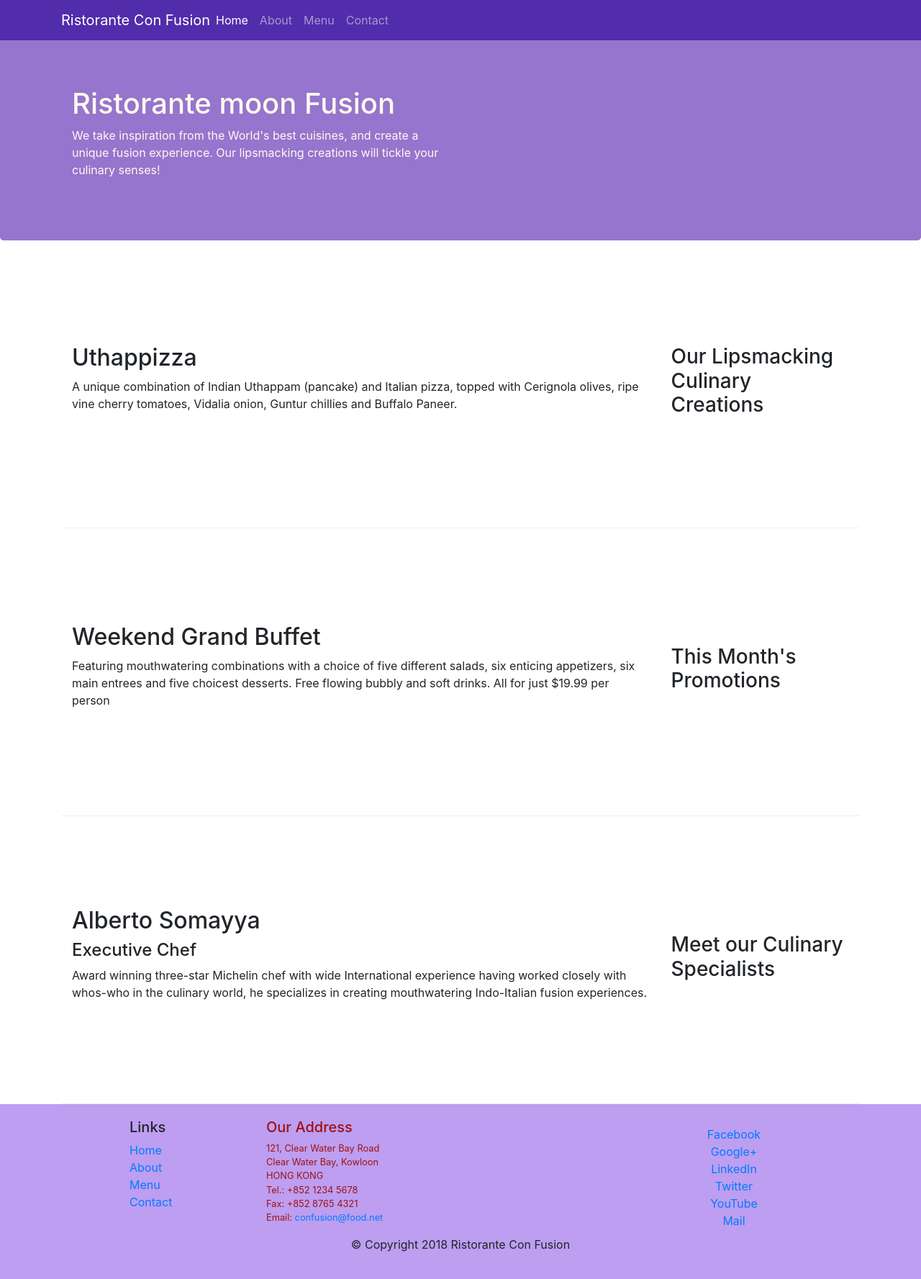
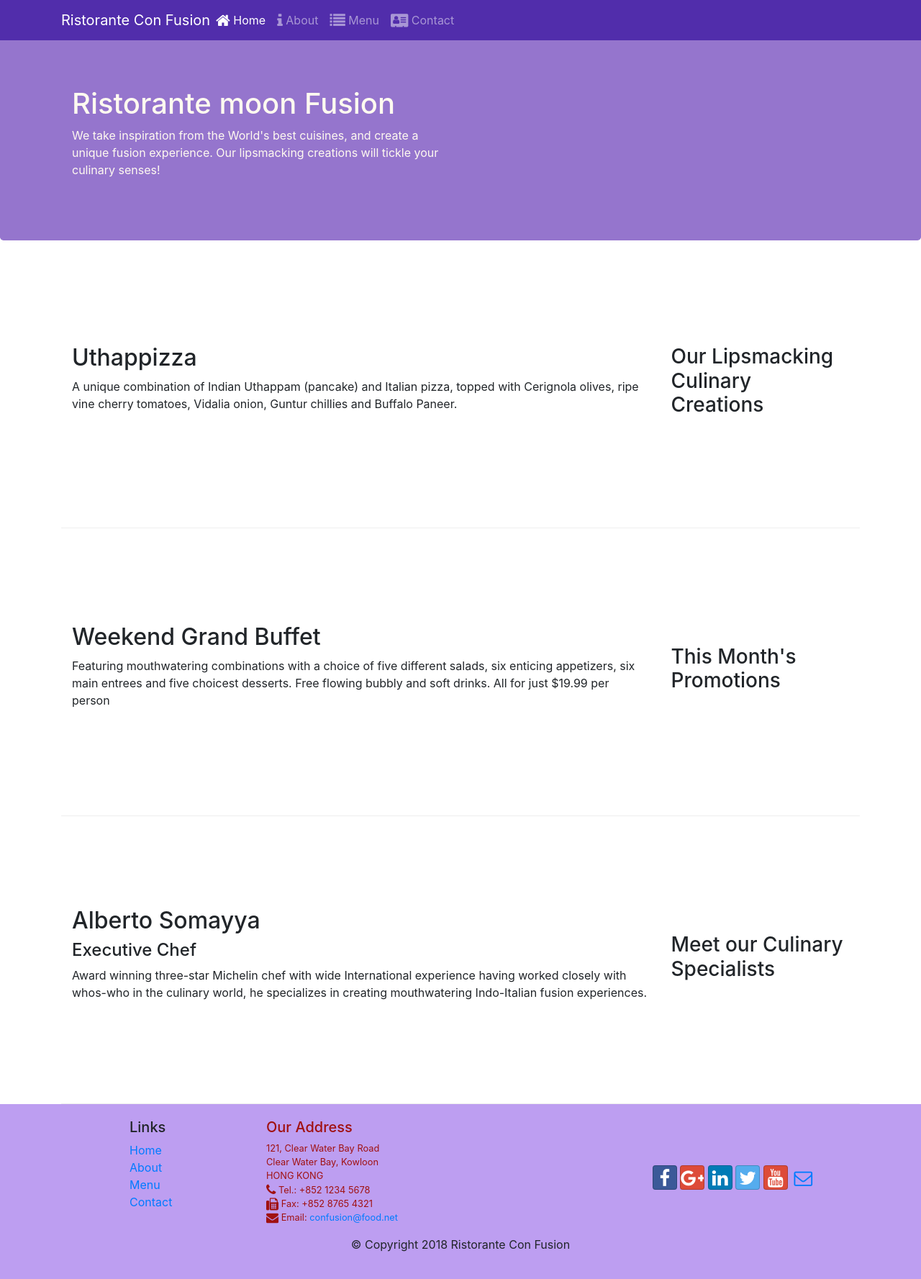
Before and after one commit to shanukrsingh/conFusion, a website: page index.html in a window 1280 px wide. Shown: the whole page at 72% size. Drawn offline with nearby package versions, Linux system fonts and the light colour scheme.

Commit message:
added icon fonts awesome and bootstrap social

```diff
--- a/index.html
+++ b/index.html
@@ -9,6 +9,8 @@
 
     <!-- Bootstrap CSS -->
     <link rel="stylesheet" href="node_modules/bootstrap/dist/css/bootstrap.min.css">
+    <link rel="stylesheet" href="node_modules/font-awesome/css/font-awesome.min.css">
+    <link rel="stylesheet" href="node_modules/bootstrap-social/bootstrap-social.css">
     <link rel="stylesheet" href="css/styles.css">
     <title>Ristorante moon Fusion</title>
 </head>
@@ -22,10 +24,10 @@
            <a class="navbar-brand mr-auto" href="#">Ristorante Con Fusion</a>
            <div class="collapse navbar-collapse" id="Navbar">
                 <ul class="navbar-nav mr-auto">
-                    <li class="nav-item active"><a class="nav-link" href="#">Home</a></li>
-                    <li class="nav-item"><a class="nav-link" href="./aboutus.html">About</a></li>
-                    <li class="nav-item"><a class="nav-link" href="#">Menu</a></li>
-                    <li class="nav-item"><a class="nav-link" href="#">Contact</a></li>
+                    <li class="nav-item active"><a class="nav-link" href="#"><span class="fa fa-home fa-lg"></span>  Home</a></li>
+                    <li class="nav-item"><a class="nav-link" href="./aboutus.html"><span class="fa fa-info fa-lg"></span>  About</a></li>
+                    <li class="nav-item"><a class="nav-link" href="#"><span class="fa fa-list fa-lg"></span>  Menu</a></li>
+                    <li class="nav-item"><a class="nav-link" href="#"><span class="fa fa-address-card fa-lg"></span>  Contact</a></li>
                 </ul>
             </div>
         </div>
@@ -95,19 +97,19 @@
 		              121, Clear Water Bay Road<br>
 		              Clear Water Bay, Kowloon<br>
 		              HONG KONG<br>
-		              Tel.: +852 1234 5678<br>
-		              Fax: +852 8765 4321<br>
-		              Email: <a href="mailto:confusion@food.net">confusion@food.net</a>
+		              <i class="fa fa-phone fa-lg"></i> Tel.: +852 1234 5678<br>
+		              <i class="fa fa-fax fa-lg"></i> Fax: +852 8765 4321<br>
+		              <i class="fa fa-envelope fa-lg"></i> Email: <a href="mailto:confusion@food.net">confusion@food.net</a>
 		           </address>
                 </div>
                 <div class="col-12 col-sm-4 align-self-center">
-                    <div class="row text-center">
-                        <div class="col-12 col-sm-12"><a href="http://www.facebook.com/profile.php?id=">Facebook</a></div>
-                        <div class="col-12 col-sm-12"><a href="http://google.com/+">Google+</a></div>
-                        <div class="col-12 col-sm-12"><a href="http://www.linkedin.com/in/">LinkedIn</a></div>
-                        <div class="col-12 col-sm-12"><a href="http://twitter.com/">Twitter</a></div>
-                        <div class="col-12 col-sm-12"><a href="http://youtube.com/">YouTube</a></div>
-                        <div class="col-12 col-sm-12"><a href="mailto:">Mail</a></div>
+                    <div class="text-center">
+                        <a class="btn btn-social-icon btn-facebook" href="http://www.facebook.com/profile.php?id="> <i class="fa fa-facebook fa-lg"></i> </a>
+                        <a class="btn btn-social-icon btn-google" href="http://google.com/+"> <i class="fa fa-google-plus fa-lg"></i> </a>
+                        <a class="btn btn-social-icon btn-linkedin" href="http://www.linkedin.com/in/"> <i class="fa fa-linkedin fa-lg"></i> </a>
+                        <a class="btn btn-social-icon btn-twitter" href="http://twitter.com/"> <i class="fa fa-twitter fa-lg"></i> </a>
+                        <a class="btn btn-social-icon btn-google" href="http://youtube.com/"> <i class="fa fa-youtube fa-lg"></i> </a>
+                        <a class="btn btn-social-icon" href="mailto:"> <i class="fa fa-envelope-o fa-lg"></i> </a>
                     </div>
                 </div>
            </div>
--- a/package.json
+++ b/package.json
@@ -15,6 +15,8 @@
   },
   "dependencies": {
     "bootstrap": "^4.0.0",
+    "bootstrap-social": "^5.1.1",
+    "font-awesome": "^4.7.0",
     "jquery": "^3.3.1",
     "popper.js": "^1.12.9"
   }
```
Also changed, not shown: aboutus.html (+15 -14 lines), 1 other file.
